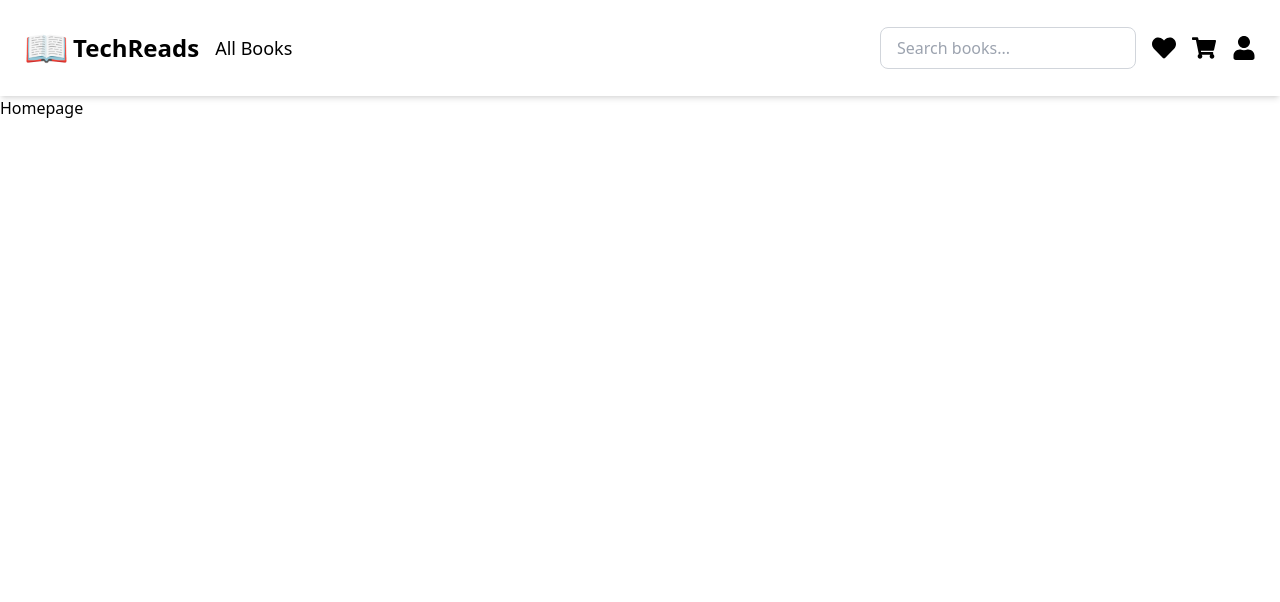
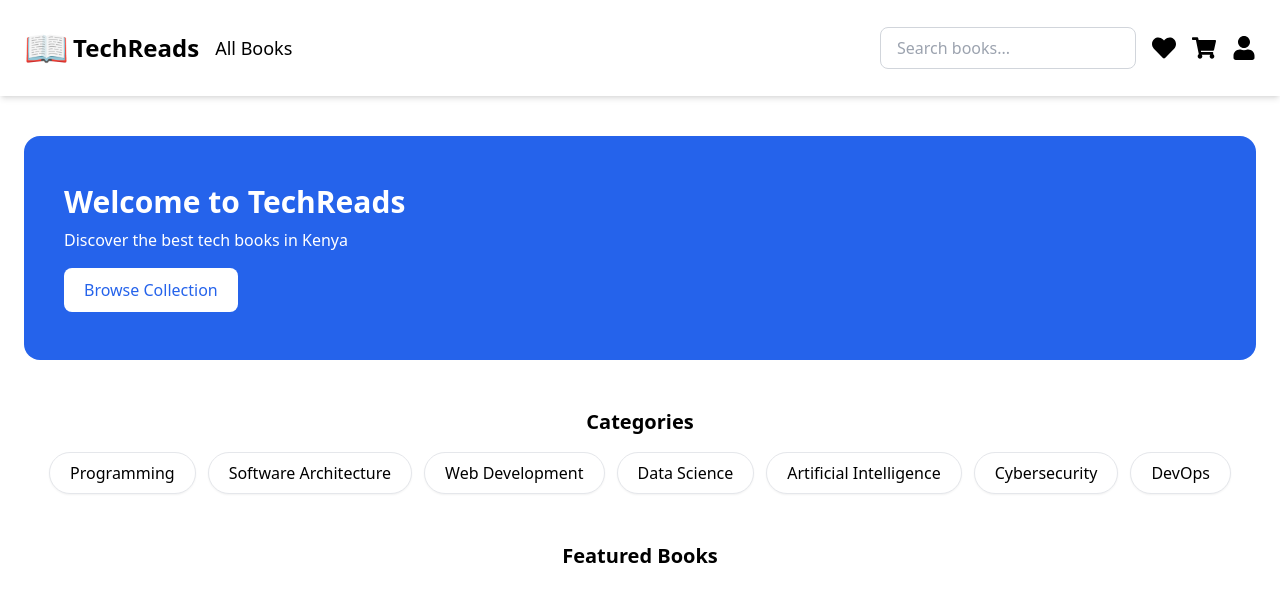
Before and after one commit to Denkogei/TechReads-frontend, a React (Vite) app in the folder techreads/: page / in a window 1280 px wide. Shown: the top 602 px of the page. Built offline with nearby package versions, Linux system fonts and the light colour scheme.

Commit message:
created Homepage

```diff
--- a/techreads/src/components/Homepage.jsx
+++ b/techreads/src/components/Homepage.jsx
@@ -1,12 +1,32 @@
-import React from 'react'
+import { Link } from "react-router-dom";
 
-function Homepage() {
+const Home = () => {
   return (
-   <>
-    <div>Homepage</div>
+    <div className="px-6 py-10">
+      <div className="bg-blue-600 text-white rounded-2xl py-12 px-10 max-w-7xl mx-auto w-full flex flex-col items-start">
+        <h1 className="text-3xl font-bold">Welcome to TechReads</h1>
+        <p className="mt-2 text-base">Discover the best tech books in Kenya</p>
+        <Link to="/books">
+          <button className="mt-4 bg-white text-blue-600 px-5 py-2.5 rounded-lg font-medium hover:bg-gray-100">
+            Browse Collection
+          </button>
+        </Link>
+      </div>
 
-   </>
-  )
-}
 
-export default Homepage
+      <div className="mt-12 text-center">
+        <h2 className="text-xl font-bold">Categories</h2>
+        <div className="flex flex-wrap justify-center gap-3 mt-4">
+          {["Programming", "Software Architecture", "Web Development", "Data Science", "Artificial Intelligence", "Cybersecurity", "DevOps"].map((category) => (
+            <button key={category} className="px-5 py-2 border rounded-full shadow-sm bg-white text-black hover:bg-gray-100">
+              {category}
+            </button>
+          ))}
+        </div>
+      </div>
+      <h2 className="text-xl font-bold text-center mt-12">Featured Books</h2>
+    </div>
+  );
+};
+
+export default Home;
```
